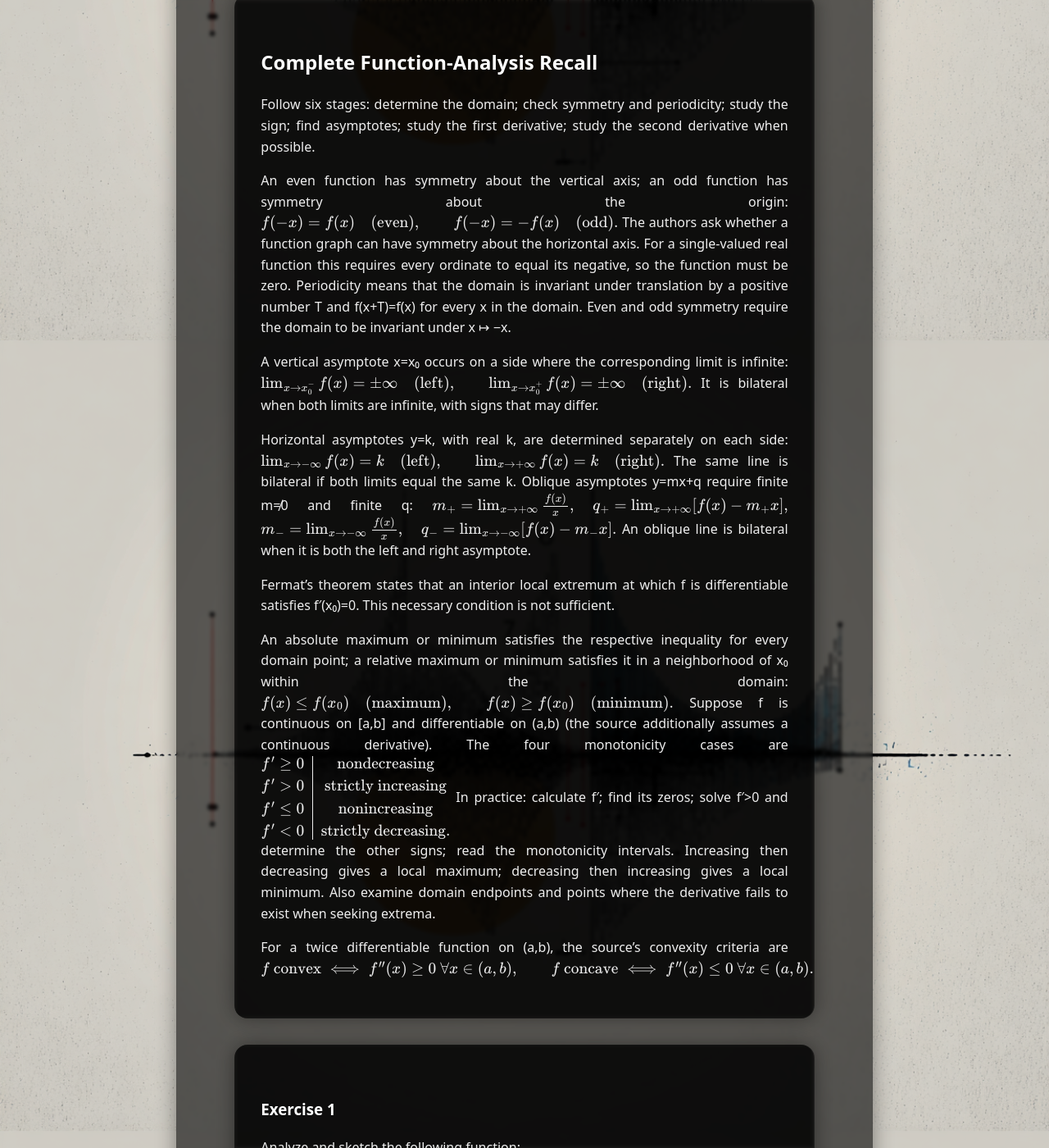
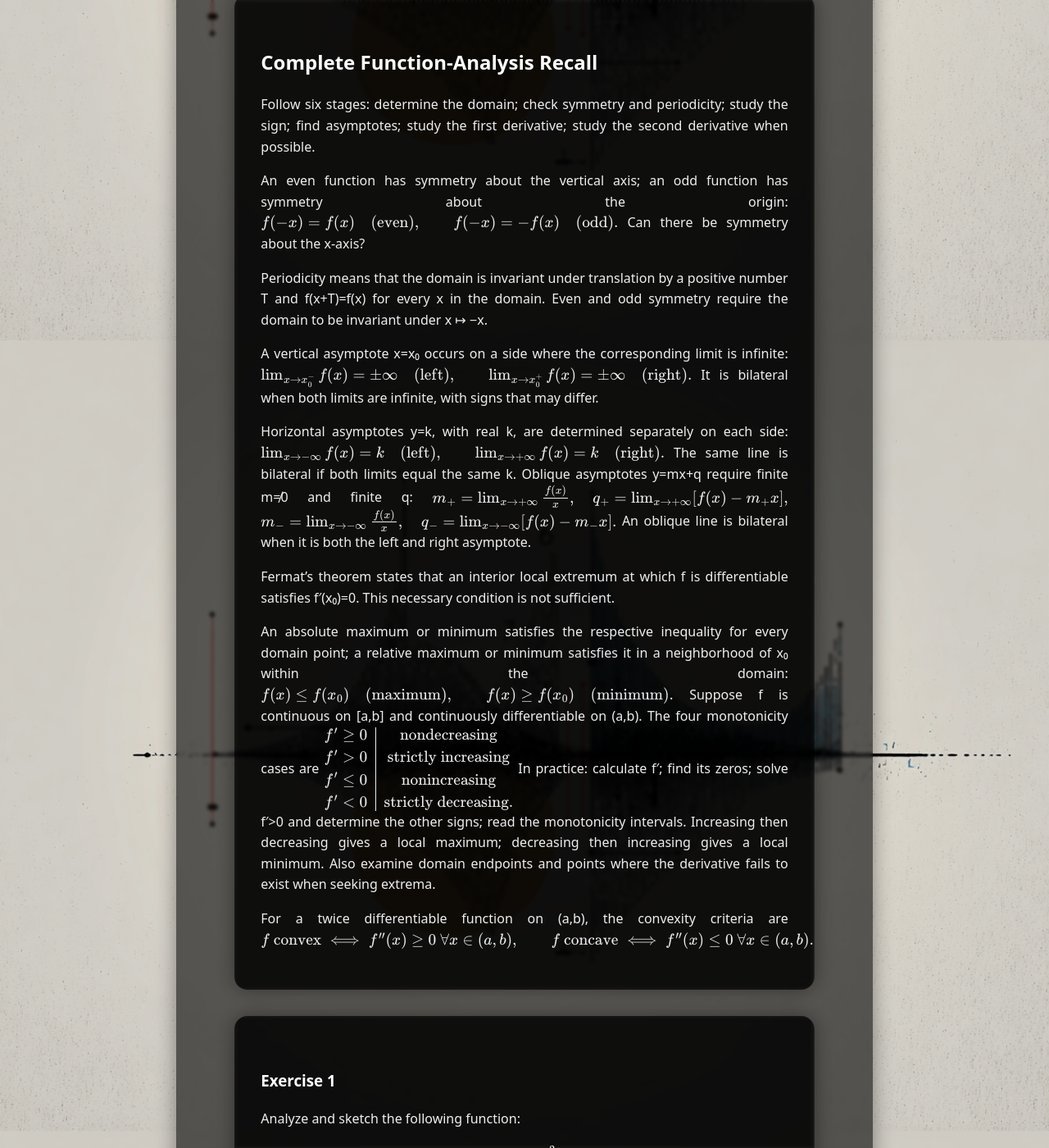
Before and after one commit to CesarePeli/Math_Physics_Logic, a Jekyll site: the page built from mathematics/calculus/function-analysis.md, in a window 1280 px wide and 1400 px high, scrolled down 549 px. Shown: the whole window at 82% size. Built offline with Jekyll 4.4.1, drawn with Linux system fonts in a browser that asks for light colours; some of the changed text lies outside the part shown.

Commit message:
Complete all eight function studies with original exercise-book graphs (#10)

```diff
--- a/mathematics/calculus/function-analysis.md
+++ b/mathematics/calculus/function-analysis.md
@@ -32,7 +32,9 @@
 $$
 f(-x)=f(x)\quad\text{(even)},\qquad f(-x)=-f(x)\quad\text{(odd)}.
 $$
-The authors ask whether a function graph can have symmetry about the horizontal axis. For a single-valued real function this requires every ordinate to equal its negative, so the function must be zero. Periodicity means that the domain is invariant under translation by a positive number T and f(x+T)=f(x) for every x in the domain. Even and odd symmetry require the domain to be invariant under x ↦ −x.
+Can there be symmetry about the x-axis?
+
+Periodicity means that the domain is invariant under translation by a positive number T and f(x+T)=f(x) for every x in the domain. Even and odd symmetry require the domain to be invariant under x ↦ −x.
 
 A vertical asymptote x=x₀ occurs on a side where the corresponding limit is infinite:
 $$
@@ -61,13 +63,13 @@
 $$
 f(x)\le f(x_0)\quad\text{(maximum)},\qquad f(x)\ge f(x_0)\quad\text{(minimum)}.
 $$
-Suppose f is continuous on [a,b] and differentiable on (a,b) (the source additionally assumes a continuous derivative). The four monotonicity cases are
+Suppose f is continuous on [a,b] and continuously differentiable on (a,b). The four monotonicity cases are
 $$
 \begin{array}{c|c}f'\ge0&\text{nondecreasing}\\f'>0&\text{strictly increasing}\\f'\le0&\text{nonincreasing}\\f'<0&\text{strictly decreasing}.\end{array}
 $$
 In practice: calculate f′; find its zeros; solve f′>0 and determine the other signs; read the monotonicity intervals. Increasing then decreasing gives a local maximum; decreasing then increasing gives a local minimum. Also examine domain endpoints and points where the derivative fails to exist when seeking extrema.
 
-For a twice differentiable function on (a,b), the source's convexity criteria are
+For a twice differentiable function on (a,b), the convexity criteria are
 $$
 f\text{ convex}\iff f''(x)\ge0\ \forall x\in(a,b),\qquad
 f\text{ concave}\iff f''(x)\le0\ \forall x\in(a,b).
@@ -225,6 +227,10 @@
 
 Set t = x²−1. The numerator’s bracket is q(t) = (t+2) log t+2t+2. Its derivative is log t+3+2/t, which has its minimum at t = 2 and is positive there. Thus q is strictly increasing, from −∞ to +∞, and has one zero t₀ ≈ 0.32043. Let r = √(1+t₀) ≈ 1.14910. The graph is convex for 1 < |x| < r and concave for |x| > r on each domain interval; ±√2 remain excluded. The two inflection abscissae are ±r.
 
+Original diagram:
+
+<img class="exercise-book-graph" src="{{ "/images/exercise-book/log-absolute-log-x-squared-minus-one.png" | relative_url }}" alt="Graph of log of the absolute value of log of x squared minus one" style="display:block;width:100%;max-width:100%;height:auto;box-sizing:border-box;background-color:#fff;padding:1rem;border-radius:8px;" />
+
 **Final result**
 
 $$
@@ -253,6 +259,10 @@
 the bilateral oblique asymptote is y=x+1. The derivatives are
 $$f'(x)=e^{1/(x+1)}\frac{x^2+x+1}{(x+1)^2}>0,\qquad f''(x)=-e^{1/(x+1)}\frac{x+2}{(x+1)^4}.$$
 The numerator x²+x+1=(x+1/2)²+3/4 is positive. The function therefore increases on each domain interval and has no extrema. It is convex on (−∞,−2), concave on (−2,−1) and (−1,∞); the inflection point is (−2,−2/e).
+
+Original diagram:
+
+<img class="exercise-book-graph" src="{{ "/images/exercise-book/x-exp-one-over-x-plus-one.png" | relative_url }}" alt="Graph of x times exp of one divided by x plus one" style="display:block;width:100%;max-width:100%;height:auto;box-sizing:border-box;background-color:#fff;padding:1rem;border-radius:8px;" />
 
 **Final result**
 
@@ -283,6 +293,10 @@
 $$f''(x)=\frac{2\log x-3}{x^3}.$$
 It is concave on (0,e³ᐟ²) and convex on (e³ᐟ²,∞), with inflection ordinate e³ᐟ²+(3/2)e⁻³ᐟ².
 
+
+Original diagram:
+
+<img class="exercise-book-graph" src="{{ "/images/exercise-book/x-plus-log-x-over-x.png" | relative_url }}" alt="Graph of x plus log x divided by x" style="display:block;width:100%;max-width:100%;height:auto;box-sizing:border-box;background-color:#fff;padding:1rem;border-radius:8px;" />
 
 **Final result**
 
@@ -318,6 +332,10 @@
 Its sign changes at a = (2−√6)/3 and b = (2+√6)/3. The graph is convex on (−∞,a) and (b,∞), and concave on (a,0) and (0,b). Both a and b are inflection abscissae. The cusp at zero is not an inflection point, since concavity is negative on both sides.
 
 
+Original diagram:
+
+<img class="exercise-book-graph" src="{{ "/images/exercise-book/exp-minus-x-cube-root-x-squared.png" | relative_url }}" alt="Graph of exp minus x times the real cube root of x squared" style="display:block;width:100%;max-width:100%;height:auto;box-sizing:border-box;background-color:#fff;padding:1rem;border-radius:8px;" />
+
 **Final result**
 
 $$
@@ -347,6 +365,10 @@
 $$(-\sqrt3,2-\sqrt3/4),\qquad(0,2),\qquad(\sqrt3,2+\sqrt3/4).$$
 
 
+Original diagram:
+
+<img class="exercise-book-graph" src="{{ "/images/exercise-book/quadratic-ratio-two-plus-x-over-x-squared-plus-one.png" | relative_url }}" alt="Graph of two plus x divided by x squared plus one" style="display:block;width:100%;max-width:100%;height:auto;box-sizing:border-box;background-color:#fff;padding:1rem;border-radius:8px;" />
+
 **Final result**
 
 $$
```
Also changed, not shown: images/exercise-book/exp-minus-x-cube-root-x-squared.png (added), images/exercise-book/log-absolute-log-x-squared-minus-one.png (added), images/exercise-book/quadratic-ratio-two-plus-x-over-x-squared-plus-one.png (added), images/exercise-book/x-exp-one-over-x-plus-one.png (added), images/exercise-book/x-plus-log-x-over-x.png (added).
